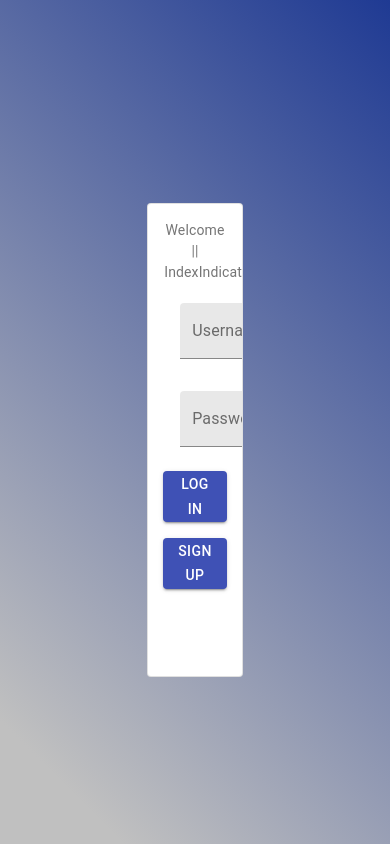
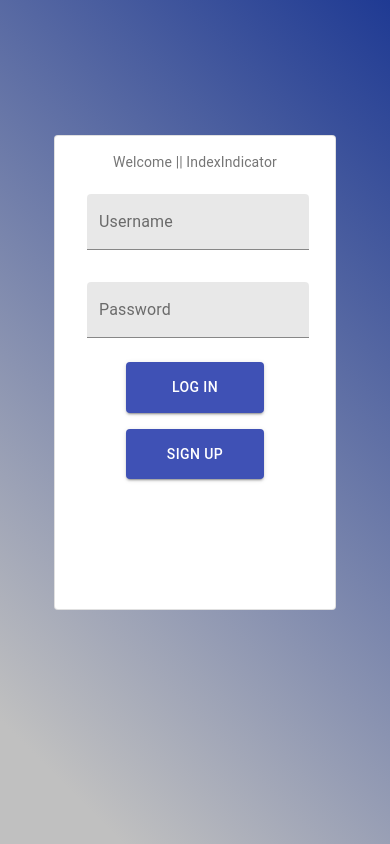
Before and after one commit to difalco-dev/index-indicator-ui, a React (Create React App) app: page / in a window 390 px wide. Built offline with nearby package versions, Linux system fonts and the light colour scheme; the HTML template or start-up script is replaced by a standard one.

Commit message:
LoginModal: mobile friendly sizing

```diff
--- a/src/components/login/LoginModal.tsx
+++ b/src/components/login/LoginModal.tsx
@@ -8,9 +8,11 @@ import Typography from '@material-ui/core/Typography';
 
 const useStyles = makeStyles({
     root: {
-        marginTop: '24vh',
+        marginTop: '16vh',
         width: '24%',
+        minWidth: 280,
         height: '56vh',
+        minHeight: 320,
     },
     title: {
         fontSize: 14,
```
